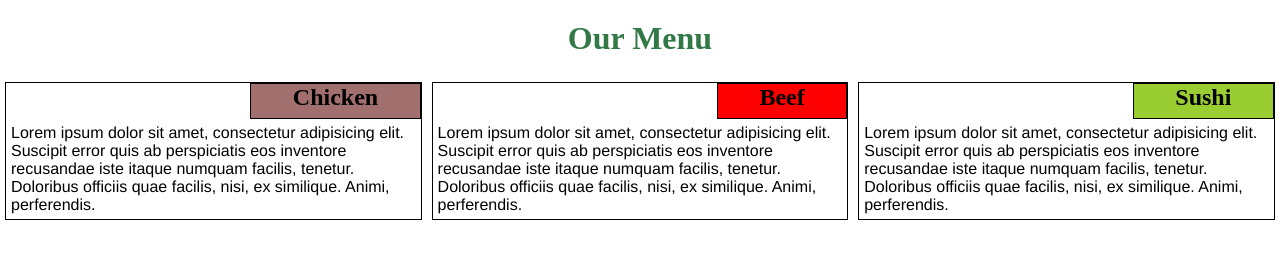
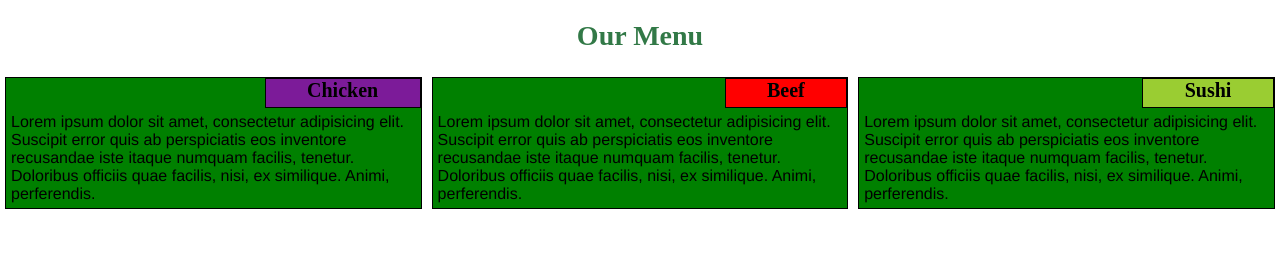
Before and after one commit to Igorstar23/coursera-test, a plain HTML site: page mod2-solution/index.html in a window 1280 px wide. Drawn offline with Linux system fonts and the light colour scheme.

Commit message:
Add font-size and background-color

```diff
--- a/mod2-solution/css/style.css
+++ b/mod2-solution/css/style.css
@@ -5,6 +5,7 @@
 }
 
 h1 {
+    font-size: 175%;
     margin-top: 20px;
     margin-bottom: 20px;
     margin-left: auto;
@@ -19,7 +20,8 @@ p {
     padding: 5px;
 }
 h2 {
-    background-color: rgba(143, 81, 81, 0.822);
+    font-size: 125%;
+    background-color: rgb(124, 27, 153);
     border: 1px solid black;
     width:max-content;
     height: 1.5em;
@@ -40,6 +42,7 @@ h2.three {
 .b {
     border: 1px solid black;
     margin: 5px;
+    background-color: green;
 }
 
 
```
